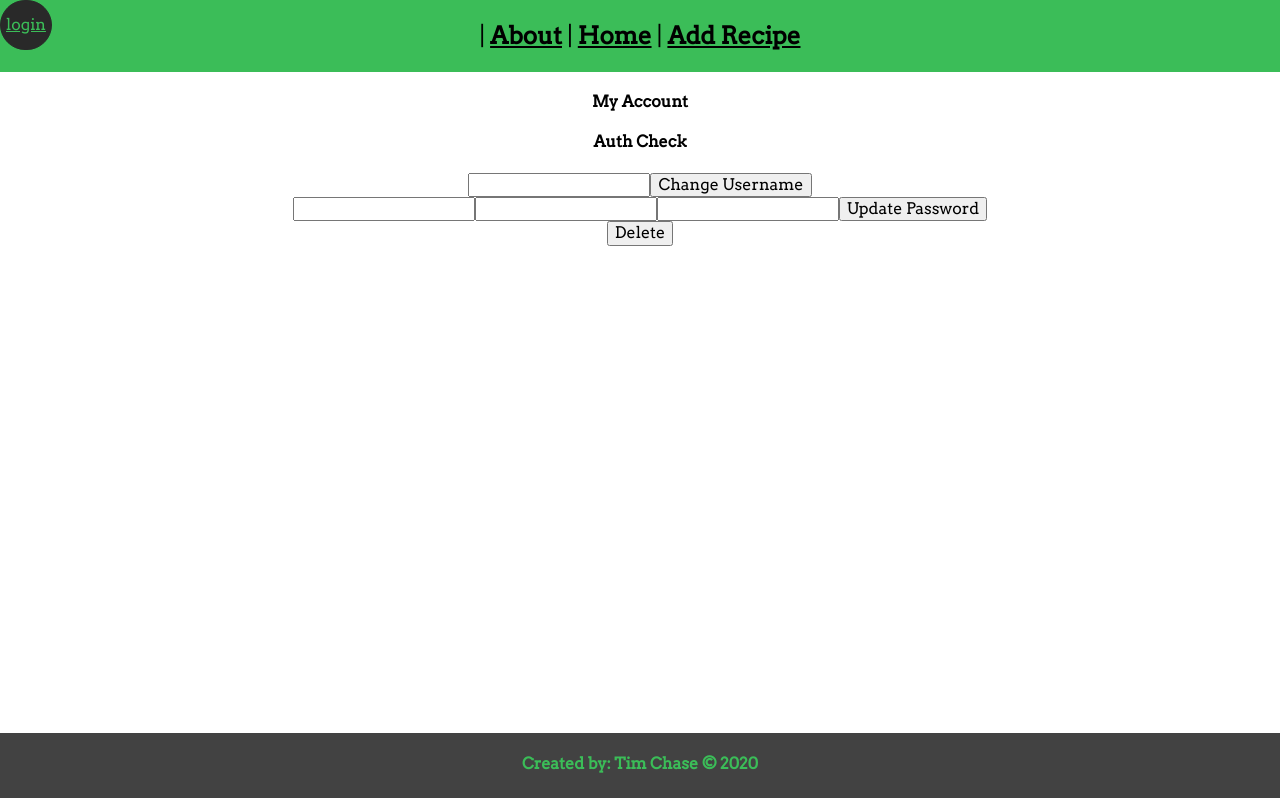
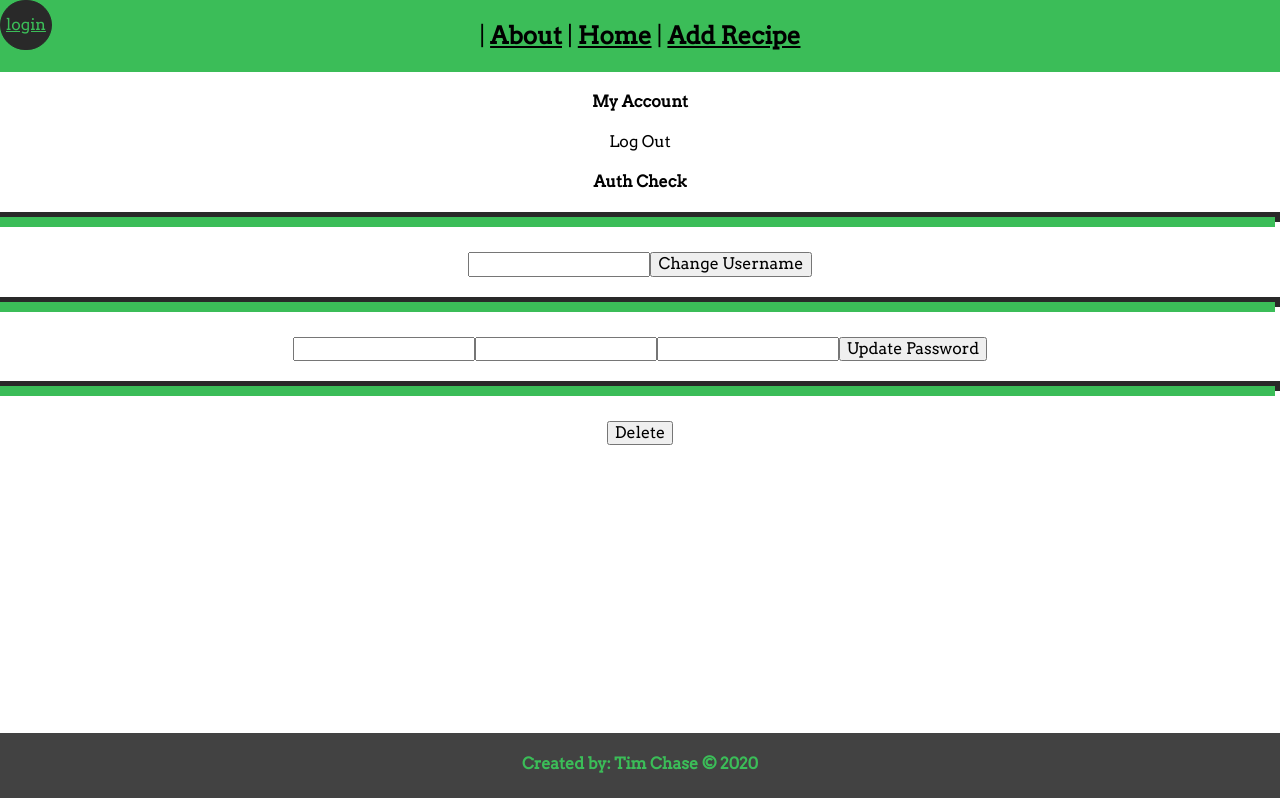
Before and after one commit to Tchase44/recipe_book, a Vue app in the folder vue/: page /my_account in a window 1280 px wide. Built offline with nearby package versions, Linux system fonts and the light colour scheme.

Commit message:
users can now log out

```diff
--- a/vue/public/index.html
+++ b/vue/public/index.html
@@ -5,7 +5,7 @@
     <meta http-equiv="X-UA-Compatible" content="IE=edge">
     <meta name="viewport" content="width=device-width,initial-scale=1.0">
     <link rel="icon" href="<%= BASE_URL %>favicon.ico">
-    <link rel="stylesheet" href="normal.css">
+    <link rel="stylesheet" href="normal.css" type="text/css">
     <link href="https://fonts.googleapis.com/css2?family=Arvo:ital,wght@0,400;1,700&family=Lora:ital,wght@0,400;0,500;0,700;1,700&display=swap" rel="stylesheet">
     <script defer src="https://use.fontawesome.com/releases/v5.3.1/js/all.js"></script>
     <title><%= htmlWebpackPlugin.options.title %></title>
--- a/vue/src/components/users/account.vue
+++ b/vue/src/components/users/account.vue
@@ -1,19 +1,25 @@
 <template>
   <div>
     <h4>My Account</h4>
+    <!-- <Divider /> -->
+    <div @click="logout"><p>Log Out</p></div>
+    <!-- <Divider /> -->
     <div>
       <div @click="authCheck"><h4>Auth Check</h4></div>
     </div>
+    <Divider />
     <form @submit="updateUsername">
       <input type="text" id="username" class="username check">
       <button type="submit">Change Username</button>
     </form>
+    <Divider />
     <form @submit="updatePassword">
       <input type="password" name="current_password" id="">
       <input type="password" name="new_password" id="">
       <input type="password" name="password_confirmation" id="">
       <button type="submit">Update Password</button>
     </form>
+    <Divider />
     <form @submit="deleteAccount">
       <button type="submit">Delete</button>
     </form>
@@ -22,8 +28,12 @@
 
 <script>
 import userAPI from "../../services/userApi";
+import Divider from "../divider.vue";
 export default {
   name: "account",
+  components:{
+    Divider
+  },
   data(){
     return {
       account:{},
@@ -49,6 +59,10 @@ export default {
       let x = await userAPI.healthCheck()
       this.m = x
     },
+    logout(){
+      this.$store.commit('logOut')
+      this.$router.push({name:"Home"})
+    }
   }
 }
 </script>
```
Also changed, not shown: vue/src/components/burger.vue (added, +16 -0 lines), 2 other files (tests, documents, lock files or other folders).
